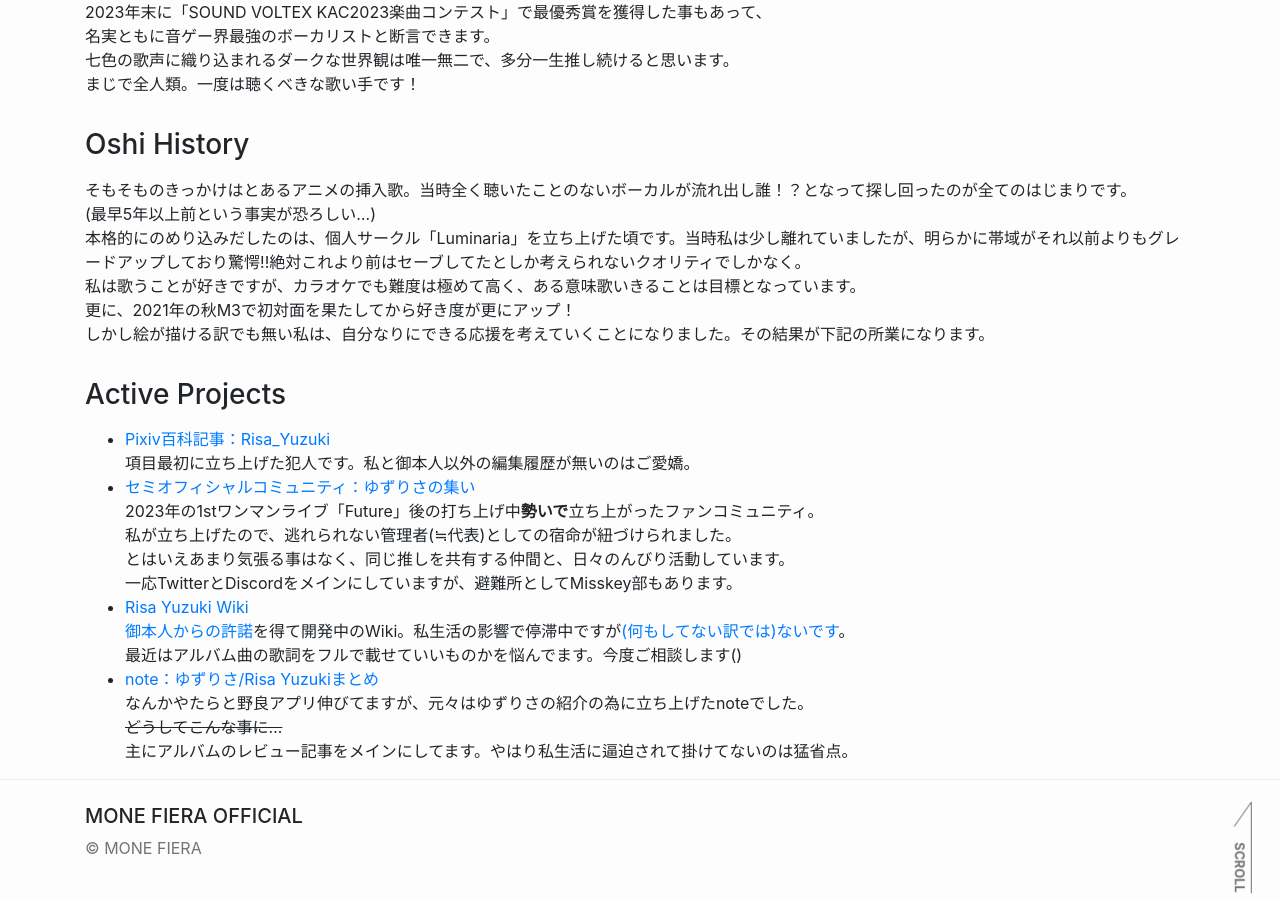
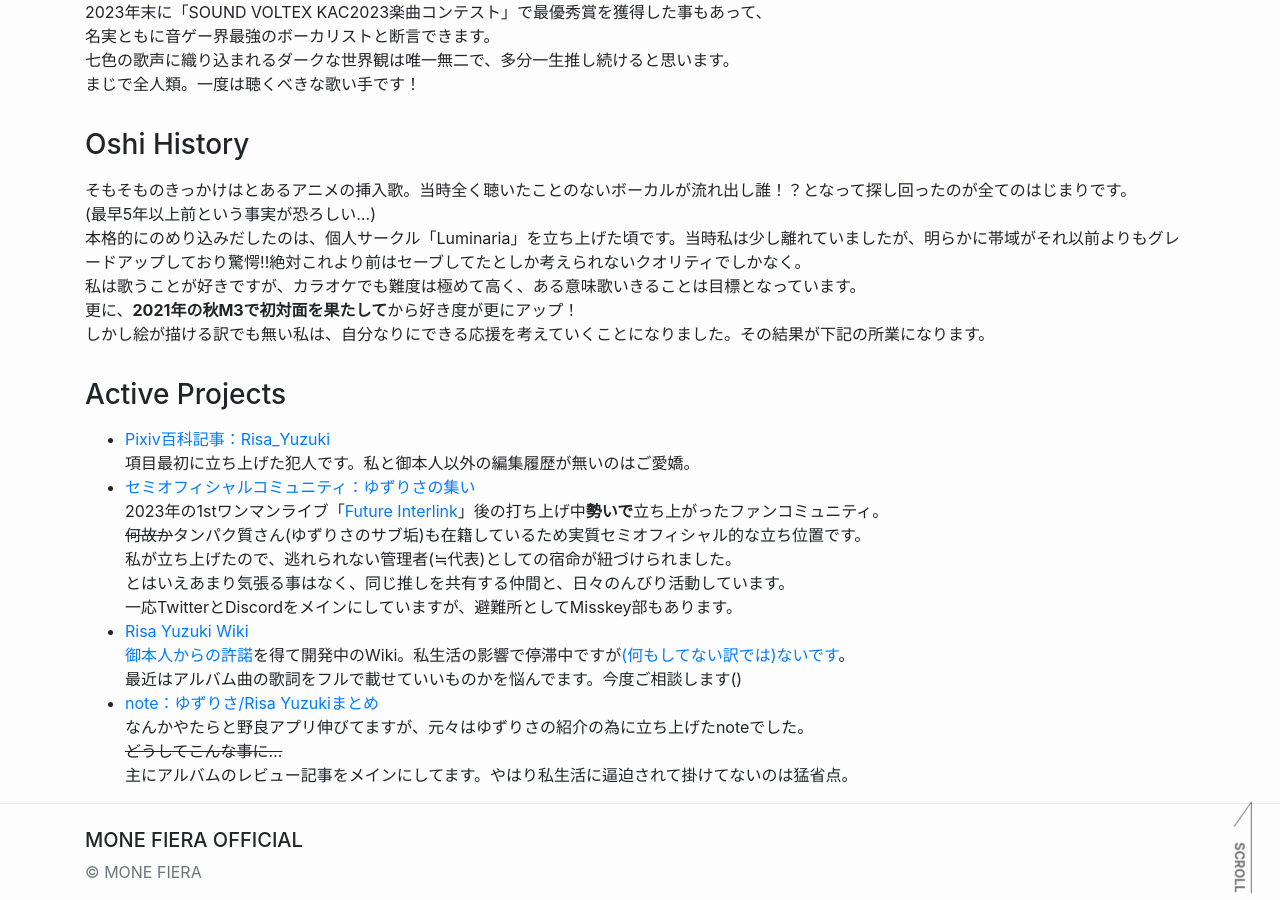
Before and after one commit to monefiera/monefiera.github.io, a Jekyll site: the page built from risa_yuzuki.md, in a window 1280 px wide and 900 px high, scrolled down 1168 px. Built offline with Jekyll 4.4.1, drawn with Linux system fonts in a browser that asks for light colours.

Commit message:
Update risa_yuzuki.md

```diff
--- a/risa_yuzuki.md
+++ b/risa_yuzuki.md
@@ -21,14 +21,15 @@ Risa Yuzuki様は、2019年から活動中の歌手です。愛称はゆずり
 (最早5年以上前という事実が恐ろしい…)<br>
 本格的にのめり込みだしたのは、個人サークル「Luminaria」を立ち上げた頃です。当時私は少し離れていましたが、明らかに帯域がそれ以前よりもグレードアップしており驚愕!!絶対これより前はセーブしてたとしか考えられないクオリティでしかなく。<br>
 私は歌うことが好きですが、カラオケでも難度は極めて高く、ある意味歌いきることは目標となっています。<br>
-更に、2021年の秋M3で初対面を果たしてから好き度が更にアップ！<br>
+更に、**2021年の秋M3で初対面を果たして**から好き度が更にアップ！<br>
 しかし絵が描ける訳でも無い私は、自分なりにできる応援を考えていくことになりました。その結果が下記の所業になります。<br>
 
 ### Active Projects
 - [Pixiv百科記事：Risa_Yuzuki](https://dic.pixiv.net/a/Risa_Yuzuki)<br>
 項目最初に立ち上げた犯人です。私と御本人以外の編集履歴が無いのはご愛嬌。<br>
 - [セミオフィシャルコミュニティ：ゆずりさの集い](https://x.com/i/communities/1665290476734529538)<br>
-2023年の1stワンマンライブ「Future」後の打ち上げ中**勢いで**立ち上がったファンコミュニティ。<br>
+2023年の1stワンマンライブ「[Future Interlink](https://www.yuzu-risa.com/futureinterlink)」後の打ち上げ中**勢いで**立ち上がったファンコミュニティ。<br>
+~~何故か~~タンパク質さん(ゆずりさのサブ垢)も在籍しているため実質セミオフィシャル的な立ち位置です。<br>
 私が立ち上げたので、逃れられない管理者(≒代表)としての宿命が紐づけられました。<br>
 とはいえあまり気張る事はなく、同じ推しを共有する仲間と、日々のんびり活動しています。<br>
 一応TwitterとDiscordをメインにしていますが、避難所としてMisskey部もあります。<br>
```
